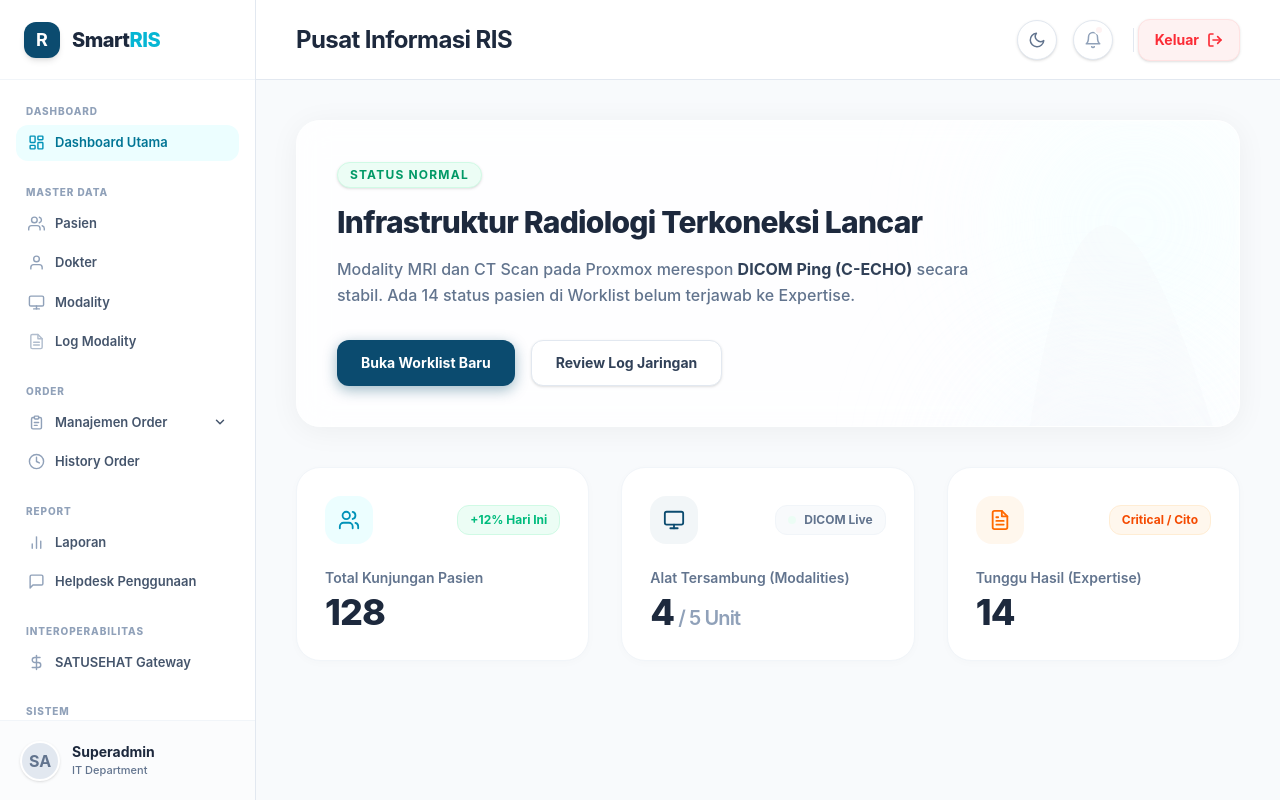
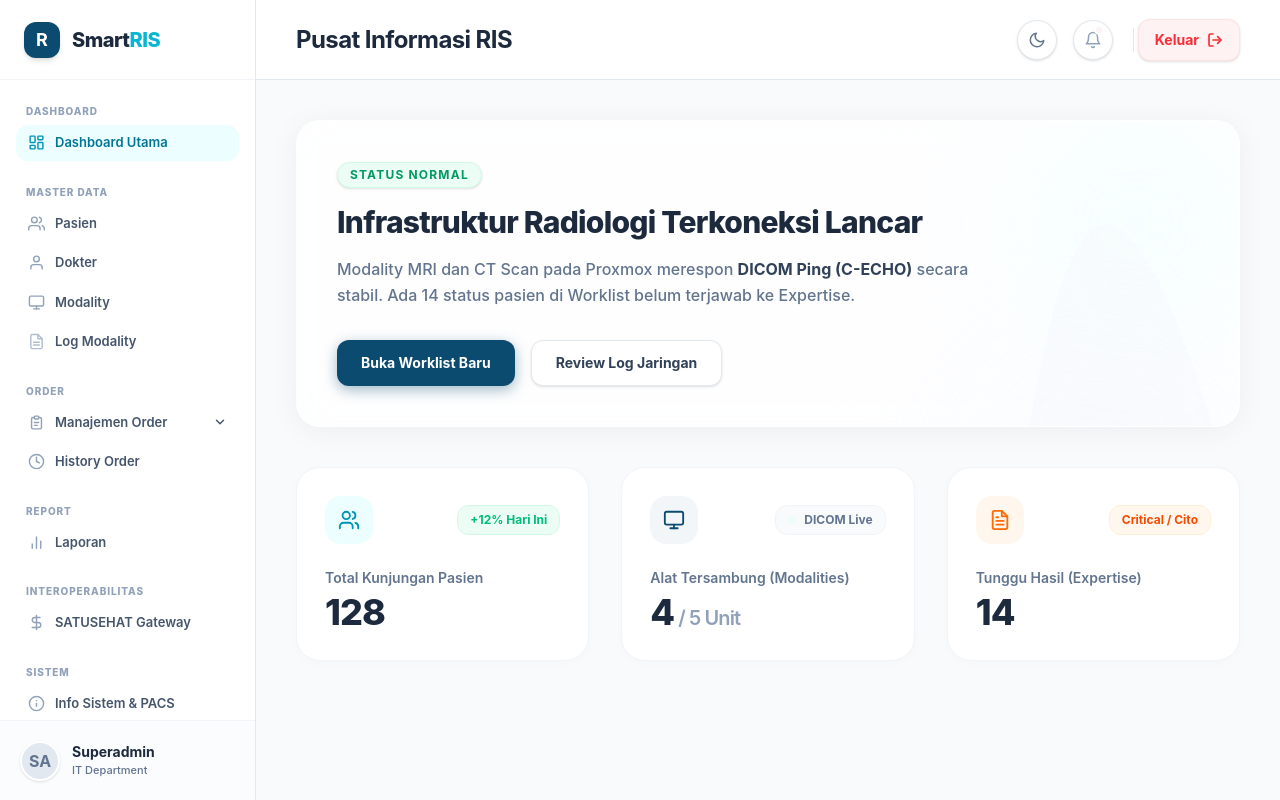
Before and after one commit to yudapw37/RIS-PACS, a Vue app in the folder frontend/: page /admin in a window 1280 px wide. Built offline with nearby package versions, Linux system fonts and the light colour scheme; sample sign-in values are in the browser's storage.

Commit message:
refactor(navigation): move Helpdesk Penggunaan under Sistem group

```diff
--- a/frontend/src/views/AdminLayout.vue
+++ b/frontend/src/views/AdminLayout.vue
@@ -107,10 +107,6 @@
               <svg xmlns="http://www.w3.org/2000/svg" width="17" height="17" viewBox="0 0 24 24" fill="none" stroke="currentColor" stroke-width="2" stroke-linecap="round" stroke-linejoin="round" class="nav-icon"><line x1="18" y1="20" x2="18" y2="10"/><line x1="12" y1="20" x2="12" y2="4"/><line x1="6" y1="20" x2="6" y2="14"/></svg>
               <span>Laporan</span>
             </router-link>
-            <router-link to="/admin/helpdesk" active-class="nav-active" class="nav-link group">
-              <svg xmlns="http://www.w3.org/2000/svg" width="17" height="17" viewBox="0 0 24 24" fill="none" stroke="currentColor" stroke-width="2" stroke-linecap="round" stroke-linejoin="round" class="nav-icon"><path d="M21 15a2 2 0 0 1-2 2H7l-4 4V5a2 2 0 0 1 2-2h14a2 2 0 0 1 2 2z"/></svg>
-              <span>Helpdesk Penggunaan</span>
-            </router-link>
           </div>
         </div>
 
@@ -132,6 +128,10 @@
             <router-link to="/admin/system-info" active-class="nav-active" class="nav-link group">
               <svg xmlns="http://www.w3.org/2000/svg" width="17" height="17" viewBox="0 0 24 24" fill="none" stroke="currentColor" stroke-width="2" stroke-linecap="round" stroke-linejoin="round" class="nav-icon"><circle cx="12" cy="12" r="10"/><line x1="12" y1="16" x2="12" y2="12"/><line x1="12" y1="8" x2="12.01" y2="8"/></svg>
               <span>Info Sistem & PACS</span>
+            </router-link>
+            <router-link to="/admin/helpdesk" active-class="nav-active" class="nav-link group">
+              <svg xmlns="http://www.w3.org/2000/svg" width="17" height="17" viewBox="0 0 24 24" fill="none" stroke="currentColor" stroke-width="2" stroke-linecap="round" stroke-linejoin="round" class="nav-icon"><path d="M21 15a2 2 0 0 1-2 2H7l-4 4V5a2 2 0 0 1 2-2h14a2 2 0 0 1 2 2z"/></svg>
+              <span>Helpdesk Penggunaan</span>
             </router-link>
           </div>
         </div>
```
